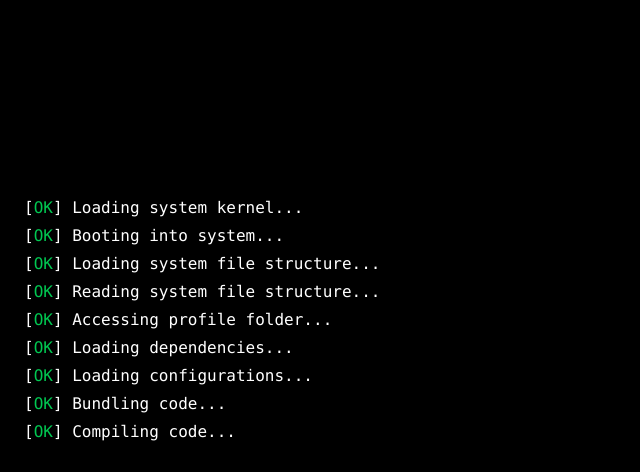
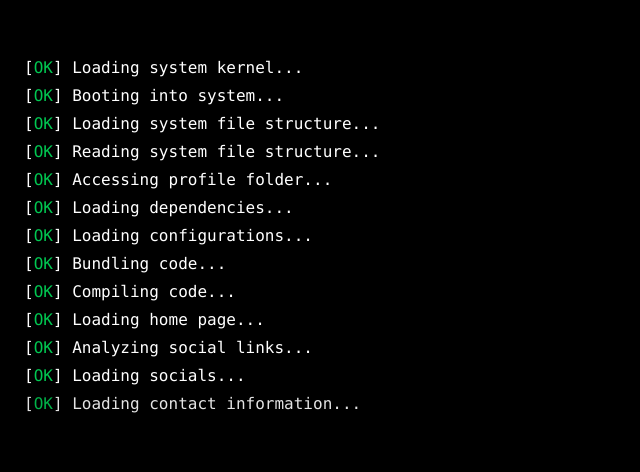
Before and after one commit to Krishneshvar/my-portfolio, a React (Vite) app in the folder portfolio/: page / in a window 1280 px wide. Shown: the part 328-800 px from the top of the page, without its empty margins (0-640 px from the left). Built offline with nearby package versions, Linux system fonts and the light colour scheme.

Commit message:
Booting process and prompt appearance redefined

```diff
--- a/portfolio/src/App.jsx
+++ b/portfolio/src/App.jsx
@@ -4,7 +4,7 @@ function App() {
 
   return (
     <>
-    <div className="h-dvh w-dvw">
+    <div className="min-h-dvh w-dvw">
       <Boot />
     </div>
     </>
--- a/portfolio/src/components/Boot.jsx
+++ b/portfolio/src/components/Boot.jsx
@@ -1,84 +1,69 @@
-import { useState, useEffect } from "react"
+import { useState, useEffect, useRef, useMemo } from "react"
 import { motion } from "framer-motion"
 import bootMessages from "./bootMessages.js"
+import useBootSequence from "./useBootSequence.js"
 import Prompt from "./Prompt.jsx"
 
 export default function Boot() {
-  const [currentMessage, setCurrentMessage] = useState(0)
-  const [isLoading, setIsLoading] = useState(true)
-  const [isBooting, setIsBooting] = useState(false)
-  const [progress, setProgress] = useState(0)
-  const [showHello, setShowHello] = useState(false)
+  const { currentMessage, isLoading, showPrompt } = useBootSequence()
+  const [prompts, setPrompts] = useState([0])  // Track prompts by index
 
+  // Automatically scroll to the bottom when a new prompt is added
+  const terminalEndRef = useRef(null)
   useEffect(() => {
-    if (currentMessage < bootMessages.length) {
-      const randomDelay = Math.floor(Math.random() * (1000 - 200 + 1)) + 200 // Random delay between 200 and 1500 ms
-      const timer = setTimeout(() => {
-        setCurrentMessage(currentMessage + 1)
-      }, randomDelay)
-      return () => clearTimeout(timer)
-    } else if (isLoading) {
-      setIsLoading(false)
-      setIsBooting(true)
-    }
-  }, [currentMessage, isLoading])
+    terminalEndRef.current?.scrollIntoView()
+  }, [prompts])
 
-  useEffect(() => {
-    if (isBooting && progress < 100) {
-      const timer = setTimeout(() => {
-        setProgress(progress + 1)
-      }, 30)
-      return () => clearTimeout(timer)
-    } else if (isBooting && progress === 100) {
-      const timer = setTimeout(() => {
-        setIsBooting(false)
-        setShowHello(true)
-      }, 1000)
-      return () => clearTimeout(timer)
-    }
-  }, [isBooting, progress])
+  // Add new prompt
+  const addPrompt = () => {
+    setPrompts(prev => [...prev, prev.length])
+  }
+
+  const displayedMessages = useMemo(
+    () => bootMessages.slice(0, currentMessage),
+    [currentMessage]
+  )
 
   return (
-    <div className="bg-black text-white font-mono h-screen w-screen p-4 overflow-hidden">
-      {isLoading && (
-        <div className="h-full overflow-hidden relative">
-          <div className="absolute bottom-0 w-full"
+    <div className="bg-black text-white font-mono h-screen w-screen p-4 overflow-auto">
+      <div className="h-full overflow-hidden relative">
+        {isLoading && (
+          <motion.div
+            className="absolute bottom-0 w-full"
+            initial={{ opacity: 0 }}
+            animate={{ opacity: 1 }}
+            transition={{ duration: 0.3 }}
           >
-            {bootMessages.slice(0, currentMessage).map((message, index) => (
-              <div key={index} className="mb-1">
-                [<span className={`${message.status === "OK" ? "text-green-500" : message.status === "WARNING" ? "text-yellow-500" : "text-red-500"}`}>
+            {displayedMessages.map((message, index) => (
+              <motion.div
+                key={index}
+                className="mb-1"
+                initial={{ opacity: 0 }}
+                animate={{ opacity: 1 }}
+                transition={{ duration: 0.2, delay: index * 0.05 }}
+              >
+                [<span
+                  className={`${
+                    message.status === "OK"
+                      ? "text-green-500"
+                      : message.status === "WARNING"
+                      ? "text-yellow-500"
+                      : "text-red-500"
+                  }`}
+                >
                   {message.status}
                 </span>] {message.text}
-              </div>
+              </motion.div>
             ))}
-          </div>
+          </motion.div>
+        )}
+        <div className={`flex flex-col justify-end h-full w-full ${showPrompt ? "opacity-100" : "opacity-0"} transition-opacity duration-500`}>
+          {prompts.map((index) => (
+            <Prompt key={index} onEnter={addPrompt} />
+          ))}
+          <div ref={terminalEndRef} />
         </div>
-      )}
-      {isBooting && (
-        <div className="flex flex-col items-center justify-center h-full">
-          <div className="text-2xl mb-4">Rendering profile...</div>
-          <div className="w-64 h-4 bg-gray-700 overflow-hidden">
-            <motion.div
-              className="h-full bg-green-500"
-              initial={{ width: 0 }}
-              animate={{ width: `${progress}%` }}
-              transition={{ duration: 0.1 }}
-            />
-          </div>
-        </div>
-      )}
-      {showHello && (
-        <div className="flex items-center justify-center h-full">
-          <motion.div
-            initial={{ opacity: 0, scale: 0.5 }}
-            animate={{ opacity: 1, scale: 1 }}
-            transition={{ duration: 0.5 }}
-            className="text-4xl"
-          >
-            <Prompt />
-          </motion.div>
-        </div>
-      )}
+      </div>
     </div>
   )
 }
--- /dev/null
+++ b/portfolio/src/components/Fetch.jsx
@@ -0,0 +1,8 @@
+const Fetch = () => {
+
+  return (
+    <div>
+
+    </div>
+  );
+}
--- a/portfolio/src/components/Prompt.jsx
+++ b/portfolio/src/components/Prompt.jsx
@@ -1,15 +1,35 @@
-function Prompt() {
+import { useRef, useEffect } from "react"
+
+function Prompt({ onEnter }) {
+  const inputRef = useRef(null)
+
+  useEffect(() => {
+    inputRef.current?.focus()
+  }, [])
+
+  const handleKeyDown = (event) => {
+    if (event.key === "Enter") {
+      event.preventDefault()
+      onEnter()
+    }
+  }
+
   return (
-    <div className="flex flex-row items-center">
+    <div className="flex flex-row items-start w-screen">
       <div>
         <span className="text-green-500">user</span>
         <span className="text-white">:</span>
         <span className="text-blue-500">~</span>
-        <span className="text-white"> $</span>
+        <span className="text-white"> $ </span>
       </div>
-      <input type="text" />
+      <input
+        type="text"
+        className="flex-1 bg-transparent outline-none text-white ml-2"
+        ref={inputRef}
+        onKeyDown={handleKeyDown}
+      />
     </div>
-  );
+  )
 }
 
-export default Prompt;
+export default Prompt
--- /dev/null
+++ b/portfolio/src/components/useBootSequence.js
@@ -0,0 +1,23 @@
+import { useState, useEffect } from "react"
+import bootMessages from "./bootMessages.js"
+
+export default function useBootSequence() {
+  const [currentMessage, setCurrentMessage] = useState(0)
+  const [isLoading, setIsLoading] = useState(true)
+  const [showPrompt, setShowPrompt] = useState(false)
+
+  useEffect(() => {
+    if (currentMessage < bootMessages.length) {
+      const randomDelay = Math.floor(Math.random() * (500 - 200 + 1)) + 200
+      const timer = setTimeout(() => {
+        setCurrentMessage(currentMessage + 1)
+      }, randomDelay)
+      return () => clearTimeout(timer)
+    } else if (isLoading) {
+      setIsLoading(false)
+      setShowPrompt(true)
+    }
+  }, [currentMessage, isLoading])
+
+  return { currentMessage, isLoading, showPrompt }
+}
```
